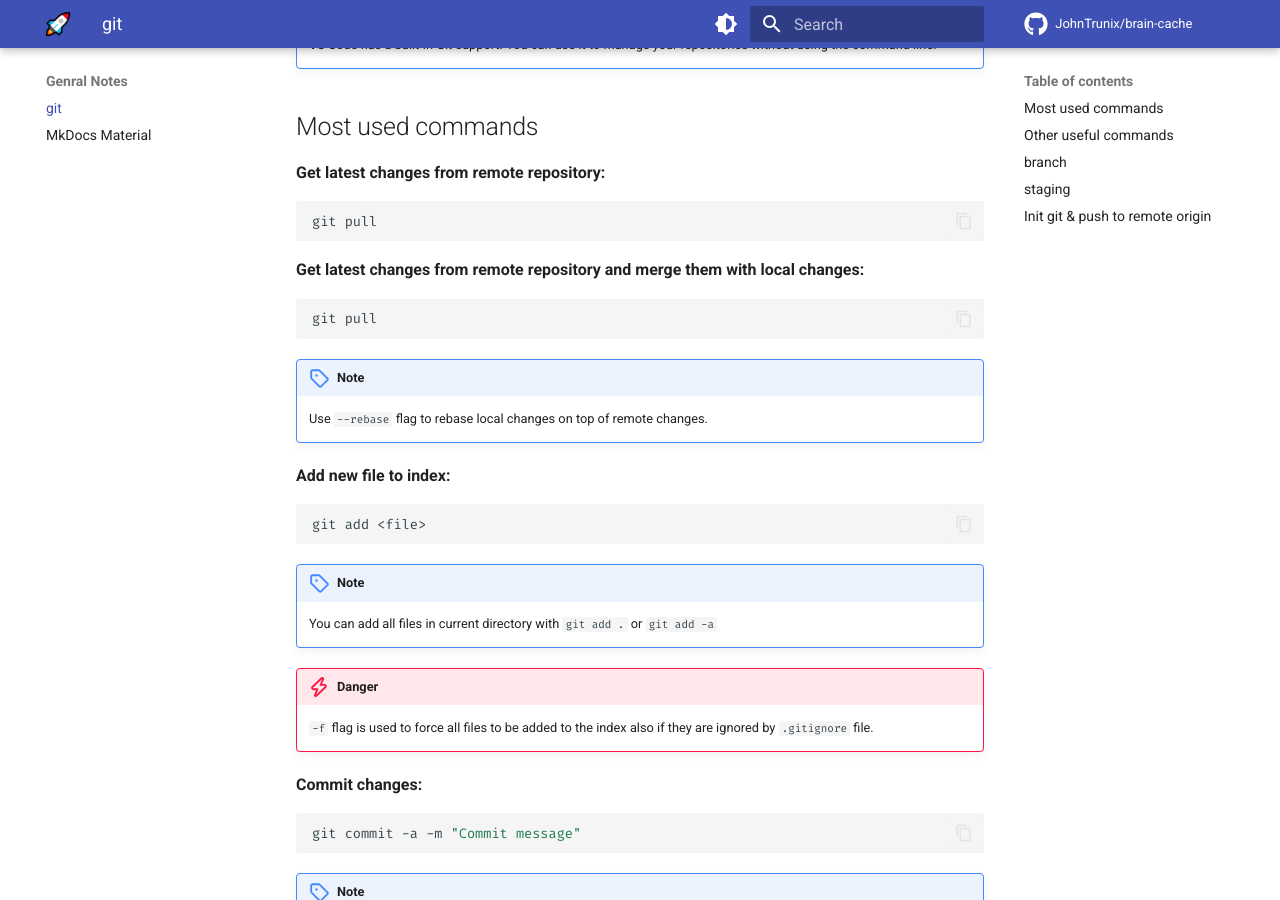
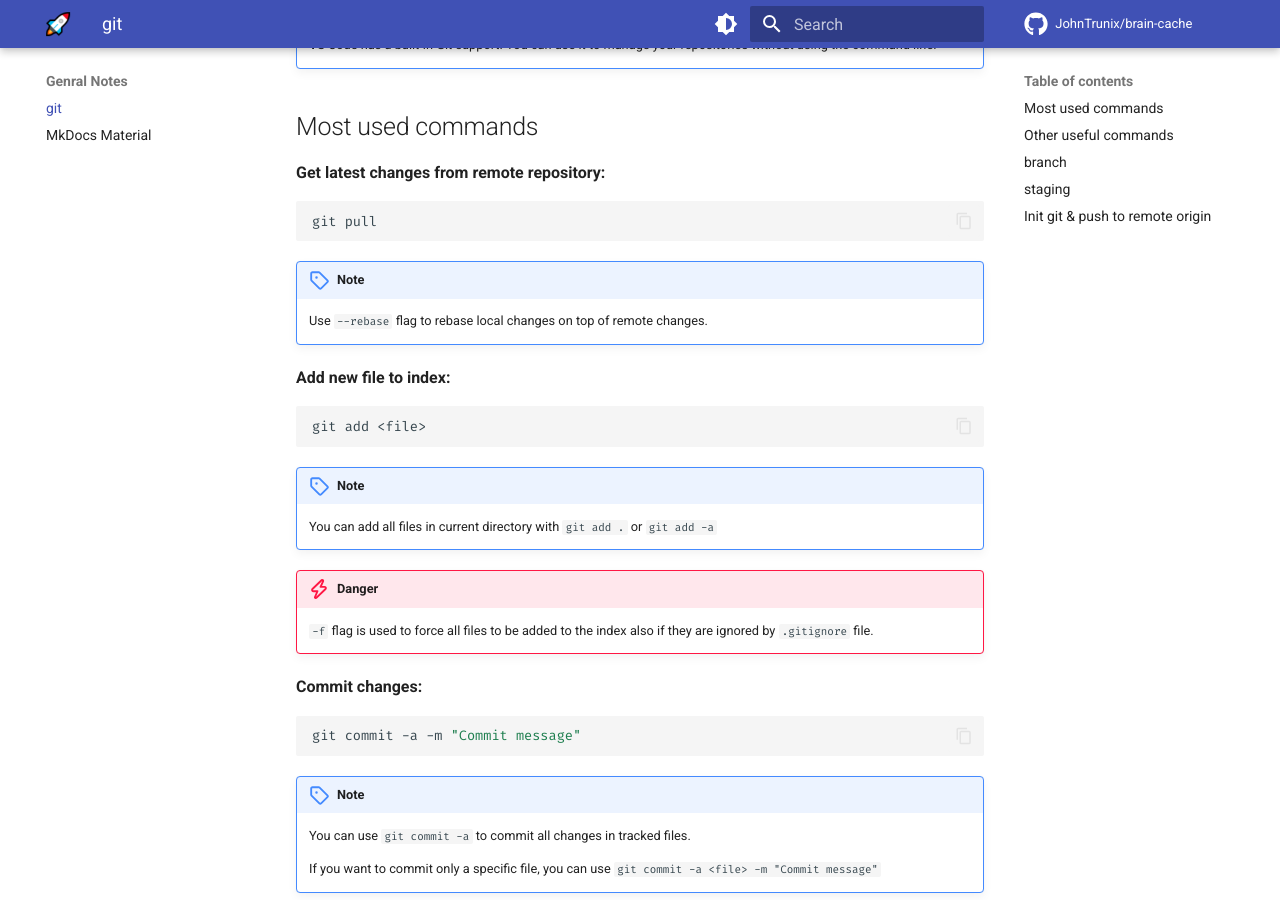
Before and after one commit to JohnTrunix/brain-cache, an MkDocs documentation site: the page built from docs/general-notes/git.md, in a window 1280 px wide and 900 px high, scrolled down 314 px. Built offline with MkDocs 1.6.1 and Material for MkDocs 9.7.7, drawn with Linux system fonts in a browser that asks for light colours; comment, search, counter and statistics services are not loaded.

Commit message:
fixes and path changes

````diff
--- a/docs/general-notes/git.md
+++ b/docs/general-notes/git.md
@@ -9,12 +9,6 @@ Git is a version control system for tracking changes in computer files and coord
 ## Most used commands
 
 **Get latest changes from remote repository:**
-
-```bash
-git pull
-```
-
-**Get latest changes from remote repository and merge them with local changes:**
 
 ```bash
 git pull
````
Also changed, not shown: docs/coding/python/pickle.md (renamed from docs/python/pickle.md, +1 -1 lines).
